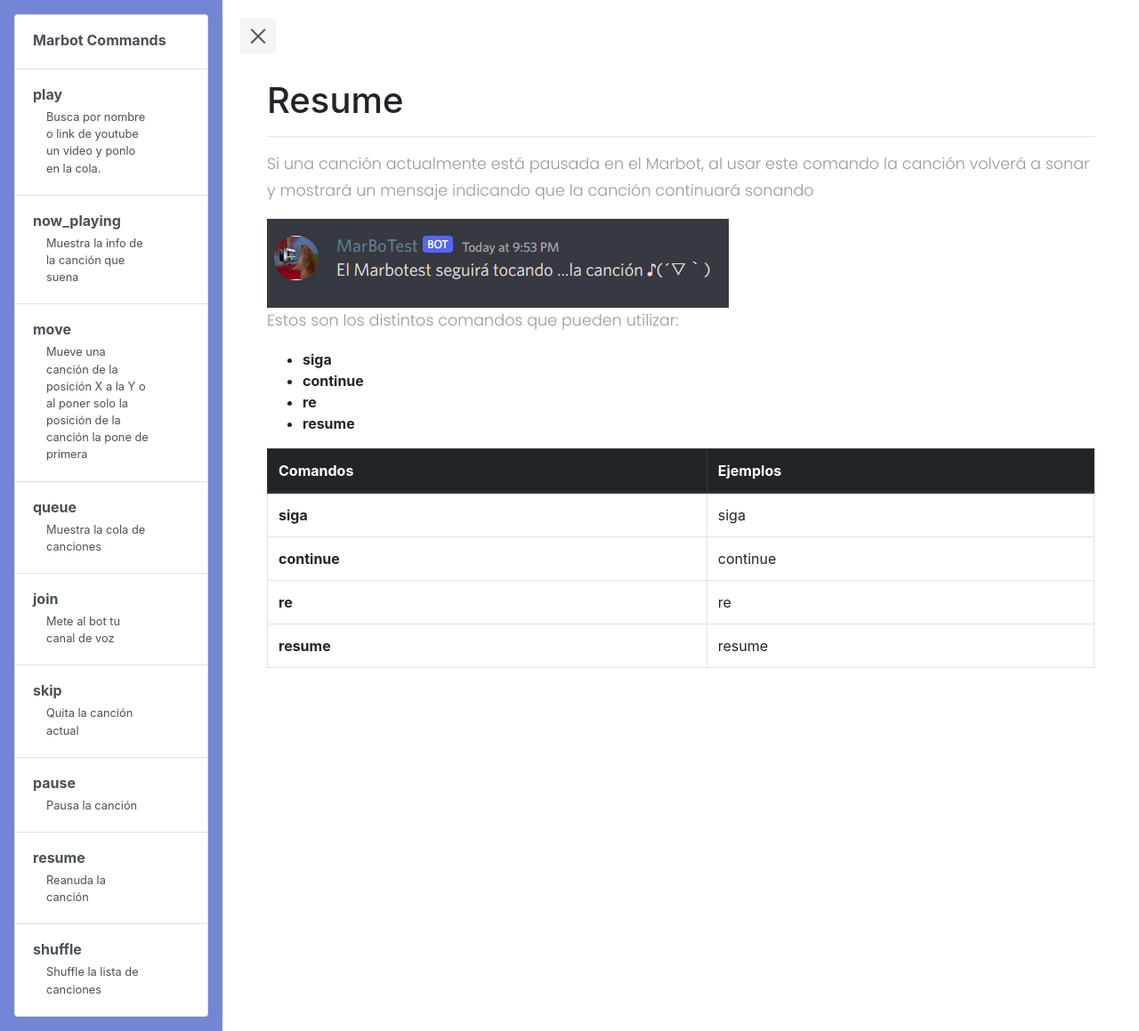
After one commit to Blightningstar/discord_bot, a Django app: page /marbot/commands_help/resume in a window 1280 px wide. The commit adds this page. Shown: the whole page at 89% size. Run offline with Django 4.2, Linux system fonts and the light colour scheme; some libraries are stand-ins or nearby versions.

Commit message:
Task 58 - Added resume view

```diff
--- a/discord_bot/music_bot/urls.py
+++ b/discord_bot/music_bot/urls.py
@@ -1,7 +1,7 @@
 from .views import (
     music_commands_views, pause_view, play_view,
     now_playing_view, move_view,
-    queue_view, join_view, skip_view
+    queue_view, join_view, skip_view, resume_view
 )
 from django.urls import path
 
@@ -14,4 +14,5 @@ urlpatterns = [
     path("commands_help/join", join_view, name="commands-join"),
     path("commands_help/skip", skip_view, name="commands-skip"),
     path("commands_help/pause", pause_view, name="commands-pause"),
+    path("commands_help/resume", resume_view, name="commands-resume"),
 ]
--- a/discord_bot/music_bot/views.py
+++ b/discord_bot/music_bot/views.py
@@ -3,7 +3,7 @@ from .music_commands import (
     PLAY_COMMAND_ALIASES, NOW_PLAYING_COMMAND_ALIASES,
     MOVE_COMMAND_ALIASES, QUEUE_COMMAND_ALIASES,
     JOIN_COMMAND_ALIASES, SKIP_COMMAND_ALIASES,
-    PAUSE_COMMAND_ALIASES
+    PAUSE_COMMAND_ALIASES, RESUME_COMMAND_ALIASES
 )
 
 def music_commands_views(request):
@@ -36,3 +36,7 @@ def skip_view(request):
 def pause_view(request):
     context = {"command_aliases": PAUSE_COMMAND_ALIASES, "base_command":"pause"}
     return render(request, "music_bot/pause.html", context=context)
+
+def resume_view(request):
+    context = {"command_aliases": RESUME_COMMAND_ALIASES, "base_command":"resume"}
+    return render(request, "music_bot/resume.html", context=context)
--- a/discord_bot/templates/base.html
+++ b/discord_bot/templates/base.html
@@ -63,7 +63,7 @@
                     </div>
                     <div class="col-10 mb-1 small">Pausa la canción</div>
                 </a>
-                <a href="#" class="list-group-item list-group-item-action py-3 lh-tight">
+                <a href="{% url 'commands-resume' %}" class="list-group-item list-group-item-action py-3 lh-tight">
                     <div class="d-flex w-100 align-items-center justify-content-between">
                     <strong class="mb-1">resume</strong>
                     </div>
--- /dev/null
+++ b/discord_bot/templates/music_bot/resume.html
@@ -0,0 +1,55 @@
+{% extends "base.html" %}
+{% load static%}
+
+{% block title %} Music Bot Commands {% endblock %}
+
+{% block content %}
+<div class="container-fluid">
+    <div class="col">
+        <h1 class="mt-4">Resume</h1>
+        <hr>
+        <p>
+            Si una canción actualmente está pausada en el Marbot,
+            al usar este comando la canción volverá a sonar y mostrará un mensaje indicando que la canción continuará sonando
+        </p>
+        <img src="{% static 'assets/resume.png' %}" alt="now_playing image">
+        <p>
+            Estos son los distintos comandos que pueden utilizar:
+            <ul>
+                {% for command in command_aliases %}
+                    <li><b>{{ command }}</b></li>
+                {% endfor %}
+                <li><b>{{ base_command }}</b></li>
+            </ul>
+        </p>
+        <table class="table table-bordered">
+            <thead class="thead-dark">
+              <tr>
+                <th scope="col">Comandos</th>
+                <th scope="col">Ejemplos</th>
+              </tr>
+            </thead>
+            <tbody>
+                {% for command in command_aliases %}
+                <tr>
+                    <td>
+                        <b>{{ command }}</b>
+                    </td>
+                    <td>
+                        {{ command }}
+                    </td>
+                </tr>
+                {% endfor %}
+                <tr>
+                    <td>
+                        <b>{{ base_command }}</b>
+                    </td>
+                    <td>
+                        {{ base_command }}
+                    </td>
+                </tr>
+            </tbody>
+          </table>
+    </div>
+</div>
+{% endblock %}
```
Also changed, not shown: discord_bot/static/assets/resume.png (added).
